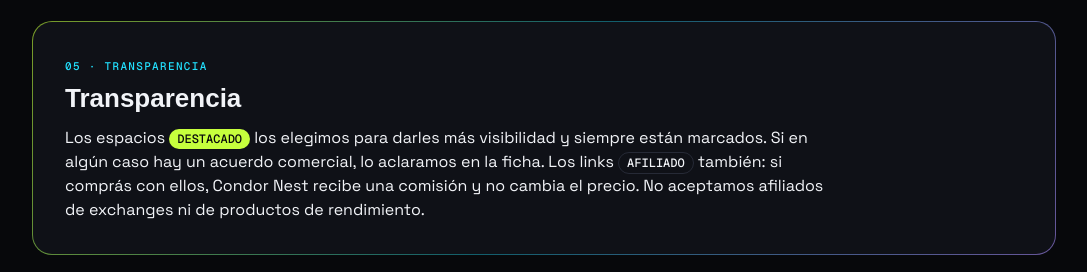
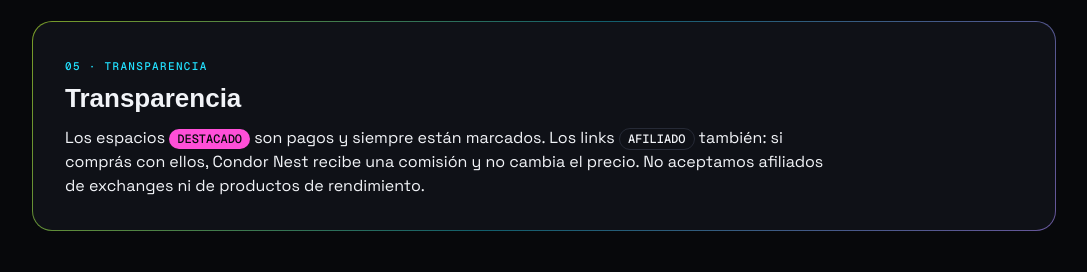
Before and after one commit to ulises-ASTRADA/condor-nest, a Next.js app: page /acerca in a window 1280 px wide. Shown: the part 2240-2512 px from the top of the page, without its empty margins (96-1183 px from the left). Built offline with nearby package versions, Linux system fonts and the light colour scheme; no server answers; a web font is replaced by a local one.

Commit message:
fix: show prize on all cards, hide only the competition line when no number; restore 'Destacado son pagos' copy

```diff
--- a/app/acerca/page.tsx
+++ b/app/acerca/page.tsx
@@ -8,7 +8,7 @@ const FAQS = [
   { q: '¿Qué es Condor Nest?', a: 'Un feed en español que junta los hackathons, bounties y grants abiertos a builders de Argentina y Latinoamérica, con premio, elegibilidad, competencia y fecha de cierre en tu hora local. Está hecho en Córdoba, Argentina.' },
   { q: '¿Cada cuánto se actualiza?', a: 'Todos los días. Una carga automática corre cada mañana (entre las 8 y las 9, hora de Argentina) y trae lo nuevo de Superteam Earn, Devpost y Taikai. Los eventos curados de X y Luma se suman después de verificarlos en su página oficial.' },
   { q: '¿Cómo publico mi evento?', a: 'Completá el formulario de “Publicá tu evento” (/publicar) con el nombre, las fechas y el link oficial. Listamos gratis cualquier hackathon, bounty o grant abierto a builders de LatAm una vez que lo verificamos en su página oficial. También podés pagar un espacio “Destacado”, que siempre va marcado.' },
-  { q: '¿Es gratis?', a: 'Sí. Ver el feed, filtrar y suscribirte al newsletter es gratis y no hace falta cuenta. Algunas oportunidades aparecen como “Destacado” porque las elegimos para darles más visibilidad; si hay un acuerdo comercial, lo aclaramos en la ficha. Los links “Afiliado” pueden dejarnos una comisión sin cambiarte el precio y siempre están marcados.' },
+  { q: '¿Es gratis?', a: 'Sí. Ver el feed, filtrar y suscribirte al newsletter es gratis y no hace falta cuenta. Los espacios “Destacado” son pagos y los links “Afiliado” pueden dejarnos una comisión sin cambiarte el precio; los dos están siempre marcados.' },
   { q: '¿Qué países cubre?', a: 'Toda Latinoamérica: listamos oportunidades que se hacen en LatAm o que están restringidas a LatAm o a un país de LatAm (Argentina, México, Chile, Colombia, Brasil, Perú, Uruguay y el resto de la región). No listamos convocatorias globales que no aclaran desde dónde se puede participar. El feed arranca filtrado por tu país y con un clic ves todo.' },
   { q: '¿Cómo me suscribo al newsletter?', a: 'Dejá tu mail en el formulario del newsletter (al costado del feed en la home, o al pie de la página en el celular) y confirmá desde el correo que te llega (si no lo ves, revisá spam). Es un mail por semana, los lunes, con lo que cierra pronto y lo que tiene poca competencia. Te podés dar de baja con un clic.' },
 ];
@@ -107,7 +107,7 @@ export default function Acerca() {
         <div className="rounded-[19px] bg-surface p-6 lg:p-8">
           <p className="font-mono text-[11px] uppercase tracking-[.12em] text-cyan">05 · Transparencia</p>
           <h2 className="mt-1 font-display text-2xl font-semibold">Transparencia</h2>
-          <p className="mt-3 max-w-3xl">Los espacios <span className="rounded-pill bg-lime px-2 py-0.5 font-mono text-xs uppercase text-[#07080B]">Destacado</span> los elegimos para darles más visibilidad y siempre están marcados. Si en algún caso hay un acuerdo comercial, lo aclaramos en la ficha. Los links <span className="rounded-pill border border-border px-2 py-0.5 font-mono text-xs uppercase">Afiliado</span> también: si comprás con ellos, Condor Nest recibe una comisión y no cambia el precio. No aceptamos afiliados de exchanges ni de productos de rendimiento.</p>
+          <p className="mt-3 max-w-3xl">Los espacios <span className="rounded-pill bg-magenta px-2 py-0.5 font-mono text-xs uppercase text-[#07080B]">Destacado</span> son pagos y siempre están marcados. Los links <span className="rounded-pill border border-border px-2 py-0.5 font-mono text-xs uppercase">Afiliado</span> también: si comprás con ellos, Condor Nest recibe una comisión y no cambia el precio. No aceptamos afiliados de exchanges ni de productos de rendimiento.</p>
         </div>
       </section>
 
--- a/components/ListingCard.tsx
+++ b/components/ListingCard.tsx
@@ -22,14 +22,14 @@ export function ListingCard({ listing: l, variant = 'default', now }: { listing:
         </div>
         <h3 lang={l.titleLang === 'en' ? 'en' : undefined} className={`mt-2 line-clamp-2 font-medium ${variant === 'compact' ? 'text-base' : 'text-lg'}`}>{l.title}</h3>
         <div className="mt-auto pt-2">
-        {variant !== 'compact' && l.competitors != null && (
+        {variant !== 'compact' && (
           <p className={`font-mono tabular ${r.missing ? (l.rewardText ? 'line-clamp-2 text-sm text-fg' : 'text-sm text-fg-muted') : 'text-xl'}`}>
             {r.prefix && <span className="mr-1.5 text-xs uppercase tracking-[.08em] text-fg-muted">{r.prefix}</span>}
             {r.main}{r.approx && <span className="ml-2 text-sm text-fg-muted">{r.approx}</span>}
           </p>
         )}
         <div className="mt-2"><Countdown l={l} initialNow={now} /></div>
-        {variant !== 'compact' && (
+        {variant !== 'compact' && l.competitors != null && (
           <p className="mt-1 flex flex-wrap items-center gap-x-1.5 font-mono text-sm tabular text-fg-muted">
             <span aria-hidden="true">👥</span><span>{c.count}</span>
             {c.ratio && <span className="ml-1.5 whitespace-nowrap">{c.ratio}</span>}
--- a/lib/hubs.ts
+++ b/lib/hubs.ts
@@ -10,7 +10,7 @@ export type Hub = {
 };
 
 const UPDATED: Faq = { q: '¿Cada cuánto se actualiza esta lista?', a: 'Todos los días a la mañana (hora de Argentina) corre una carga automática desde Superteam Earn, Devpost y Taikai, y sumamos eventos curados de X y Luma después de verificarlos en su página oficial. La página se regenera sola con esos datos.' };
-const FREE: Faq = { q: '¿Cuesta algo usar Condor Nest?', a: 'No. Ver las oportunidades es gratis y no hace falta crear una cuenta. Los espacios “Destacado” los elegimos para darles más visibilidad y siempre están marcados; si hay un acuerdo comercial, lo aclaramos en la ficha.' };
+const FREE: Faq = { q: '¿Cuesta algo usar Condor Nest?', a: 'No. Ver las oportunidades es gratis y no hace falta crear una cuenta. Los espacios “Destacado” son pagos y siempre están marcados como tales.' };
 const PUBLISH: Faq = { q: '¿Cómo publico mi evento acá?', a: 'Desde Condor Nest → “Publicá tu evento” (/publicar). Listamos gratis cualquier hackathon, bounty o grant abierto a builders de LatAm una vez que lo verificamos en su página oficial.' };
 const ELIG: Faq = { q: '¿Cómo sé si puedo participar?', a: 'Cada tarjeta muestra la elegibilidad que publica la fuente oficial (país, LatAm o abierta). Nunca la inferimos: si la fuente no lo aclara, figura como “Elegibilidad sin confirmar”. Revisá siempre las bases en el link oficial.' };
 const TZ: Faq = { q: '¿En qué horario están las fechas de cierre?', a: 'Las fechas y cuentas regresivas se muestran en la zona horaria de tu dispositivo, así no tenés que convertir horarios.' };
```
